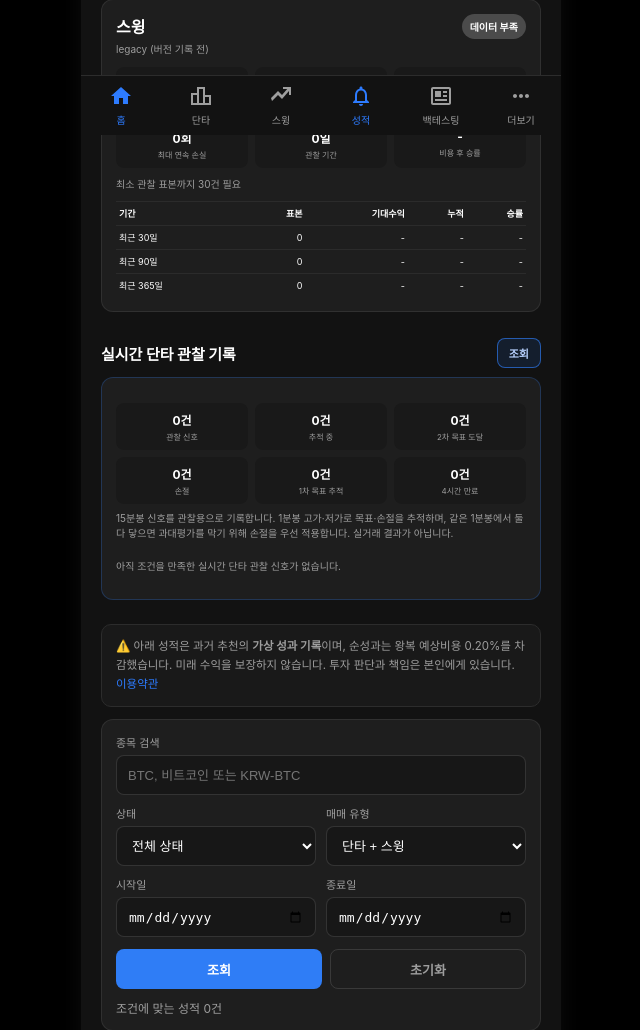
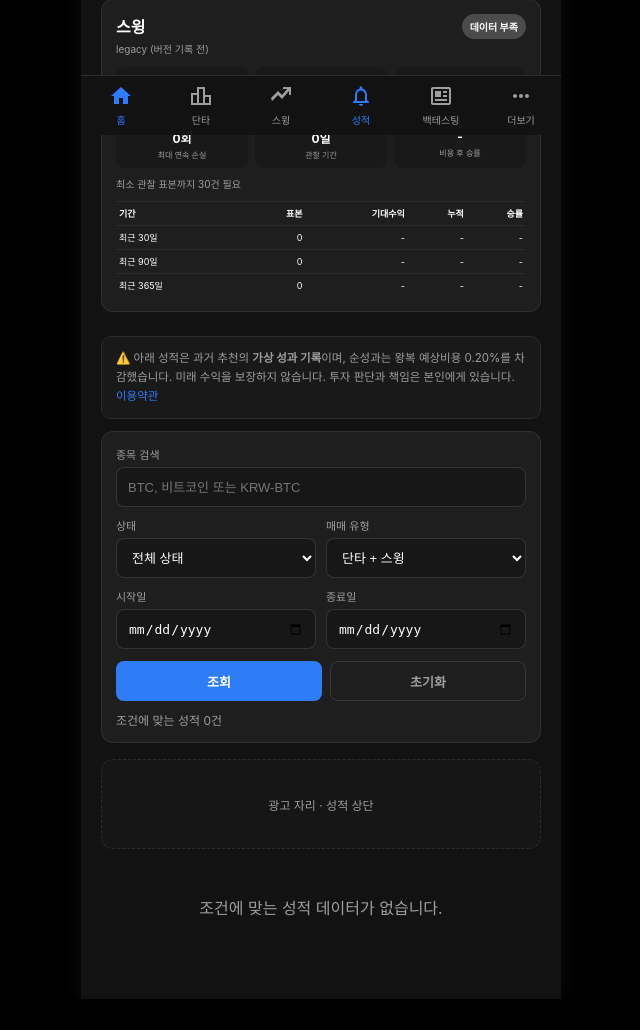
Before and after one commit to ydpapazzang/https---github.com-ydpapazzang-coin_screener2, a Django app: page /stats/ in a window 1280 px wide. Shown: the part 665-1695 px from the top of the page, without its empty margins (319-959 px from the left). After the commit the page ends 1664 px from the top, so only its background shows below. Run offline with Django 5.2, Linux system fonts and the light colour scheme; data comes from the database, SQL or seed files in the repository; data that the repository does not hold is empty; some web fonts are replaced.

Commit message:
Use AJAX stats filters and remove intraday observer
* Remove intraday danta observation UI and tracking

* Remove intraday danta observation UI and tracking

* Remove intraday danta observation UI and tracking

* Remove intraday danta observation UI and tracking

* Remove unused intraday danta observer assets

* Remove unused intraday danta observer assets

* Remove unused intraday danta observer assets

* Use AJAX stats filters and remove intraday observer

```diff
--- a/coinscreener/screener/templates/screener/partials/intraday_observations.html
+++ /dev/null
@@ -1,25 +0,0 @@
-{% load humanize %}
-<div class="intraday-card">
-    <div class="confidence-grid">
-        <div class="confidence-metric"><div class="confidence-value">{{ intraday_summary.total }}건</div><div class="confidence-label">관찰 신호</div></div>
-        <div class="confidence-metric"><div class="confidence-value">{{ intraday_summary.open }}건</div><div class="confidence-label">추적 중</div></div>
-        <div class="confidence-metric"><div class="confidence-value">{{ intraday_summary.target_2 }}건</div><div class="confidence-label">2차 목표 도달</div></div>
-        <div class="confidence-metric"><div class="confidence-value">{{ intraday_summary.stopped }}건</div><div class="confidence-label">손절</div></div>
-        <div class="confidence-metric"><div class="confidence-value">{{ intraday_summary.target_1 }}건</div><div class="confidence-label">1차 목표 추적</div></div>
-        <div class="confidence-metric"><div class="confidence-value">{{ intraday_summary.expired }}건</div><div class="confidence-label">4시간 만료</div></div>
-    </div>
-    <div class="intraday-note">15분봉 신호를 관찰용으로 기록합니다. 1분봉 고가·저가로 목표·손절을 추적하며, 같은 1분봉에서 둘 다 닿으면 과대평가를 막기 위해 손절을 우선 적용합니다. 실거래 결과가 아닙니다.</div>
-    <div class="intraday-list">
-        {% for obs in intraday_observations %}
-        <div class="intraday-row">
-            <div class="intraday-row-top">
-                <div><span class="intraday-name">{{ obs.name }}</span> <span class="rec-ticker">{{ obs.ticker }}</span><div class="intraday-time">{{ obs.detected_at|date:"m.d H:i" }} KST · {{ obs.strategy_version }}</div></div>
-                <div class="intraday-status {% if obs.status == 'stopped' %}pct-down{% elif obs.status == 'target_1' or obs.status == 'target_2' %}pct-up{% endif %}">{{ obs.get_status_display }}{% if obs.result_pct != None %} · {% if obs.result_pct > 0 %}+{% endif %}{{ obs.result_pct|floatformat:2 }}%{% endif %}</div>
-            </div>
-            <div class="intraday-prices">진입 {{ obs.entry_price|floatformat:-2|intcomma }}원 · 1차 {{ obs.target_1_price|floatformat:-2|intcomma }}원 · 2차 {{ obs.target_2_price|floatformat:-2|intcomma }}원 · 손절 {{ obs.stop_loss|floatformat:-2|intcomma }}원{% if obs.max_profit_pct != None %}<br>관측 최고 {{ obs.highest_price|floatformat:-2|intcomma }}원 · 최대 {% if obs.max_profit_pct > 0 %}+{% endif %}{{ obs.max_profit_pct|floatformat:2 }}%{% endif %}</div>
-        </div>
-        {% empty %}
-        <div class="intraday-note">아직 조건을 만족한 실시간 단타 관찰 신호가 없습니다.</div>
-        {% endfor %}
-    </div>
-</div>
--- a/coinscreener/screener/templates/screener/stats_list.html
+++ b/coinscreener/screener/templates/screener/stats_list.html
@@ -285,18 +285,6 @@
     .confidence-periods { width:100%; margin-top:10px; border-collapse:collapse; font-size:9px; text-align:right; }
     .confidence-periods th,.confidence-periods td { padding:5px 3px; border-top:1px solid rgba(255,255,255,.06); }.confidence-periods th:first-child,.confidence-periods td:first-child{text-align:left}
     .regime-list { margin-top:8px; color:var(--text-secondary); font-size:9px; line-height:1.6; }
-    .intraday-section { padding: 14px 20px 2px; }
-    .intraday-heading { display:flex; justify-content:space-between; align-items:center; gap:10px; margin-bottom:9px; }
-    .intraday-heading .confidence-heading { margin:0; }
-    .intraday-refresh { min-height:30px; padding:0 11px; border:1px solid rgba(47,125,246,.65); border-radius:8px; color:#b9d2ff; background:rgba(47,125,246,.12); font-size:11px; font-weight:700; cursor:pointer; }
-    .intraday-refresh:disabled { opacity:.55; cursor:wait; }
-    .intraday-card { margin-bottom: 10px; padding: 14px; border: 1px solid rgba(47,125,246,.25); border-radius: 12px; background: var(--surface-color); }
-    .intraday-note { margin: 7px 0 11px; color: var(--text-secondary); font-size: 10px; line-height: 1.5; }
-    .intraday-list { display:flex; flex-direction:column; gap:7px; }
-    .intraday-row { padding:10px; border-radius:8px; background:rgba(0,0,0,.18); }
-    .intraday-row-top { display:flex; align-items:center; justify-content:space-between; gap:8px; }
-    .intraday-name { font-weight:700; font-size:13px; }.intraday-time { color:var(--text-secondary); font-size:10px; }
-    .intraday-status { font-size:10px; font-weight:700; }.intraday-prices { margin-top:6px; color:var(--text-secondary); font-size:10px; line-height:1.55; }
 </style>
 {% endblock %}
 
@@ -357,14 +345,6 @@
         {% if report.regimes %}<div class="regime-list"><b>시장 국면별</b><br>{% for regime in report.regimes %}{{ regime.label }} · {{ regime.sample_count }}건 · 기대 {{ regime.expectancy_pct|floatformat:2 }}% · 승률 {{ regime.win_rate|floatformat:1 }}%{% if not forloop.last %}<br>{% endif %}{% endfor %}</div>{% endif %}
     </div>
     {% endfor %}
-</section>
-
-<section class="intraday-section">
-    <div class="intraday-heading">
-        <div class="confidence-heading">실시간 단타 관찰 기록</div>
-        <button id="intraday-refresh" class="intraday-refresh" type="button" data-url="{% url 'intraday_observations_partial' %}">조회</button>
-    </div>
-    <div id="intraday-observations">{% include 'screener/partials/intraday_observations.html' %}</div>
 </section>
 
 <div class="disclaimer">
@@ -539,30 +519,4 @@
         <a class="page-link" href="?{% if filter_query %}{{ filter_query }}&{% endif %}page={{ page_obj.next_page_number }}">다음</a>
     {% endif %}
 </nav>
-{% endif %}
-<script>
-(() => {
-    const button = document.getElementById('intraday-refresh');
-    const container = document.getElementById('intraday-observations');
-    if (!button || !container) return;
-    button.addEventListener('click', async () => {
-        button.disabled = true;
-        const originalText = button.textContent;
-        button.textContent = '조회 중…';
-        try {
-            const response = await fetch(button.dataset.url, {
-                headers: { 'X-Requested-With': 'XMLHttpRequest' },
-            });
-            if (!response.ok) throw new Error('조회 실패');
-            container.innerHTML = await response.text();
-        } catch (error) {
-            button.textContent = '조회 실패';
-            window.setTimeout(() => { button.textContent = originalText; }, 1500);
-        } finally {
-            button.disabled = false;
-        }
-        if (button.textContent !== '조회 실패') button.textContent = originalText;
-    });
-})();
-</script>
-{% endblock %}
+{% endif %}{% endblock %}
--- a/coinscreener/screener/urls.py
+++ b/coinscreener/screener/urls.py
@@ -46,7 +46,6 @@ urlpatterns = [
     path('danta/', views.danta_list, name='danta_list'),
     path('swing/', views.swing_list, name='swing_list'),
     path('stats/', views.stats_list, name='stats_list'),
-    path('stats/intraday-observations/', views.intraday_observations_partial, name='intraday_observations_partial'),
     path('portfolio/', views.portfolio_list, name='portfolio_list'),
     path('portfolio/add/<int:recommendation_id>/', views.portfolio_add, name='portfolio_add'),
     path('portfolio/<int:position_id>/close/', views.portfolio_close, name='portfolio_close'),
--- a/coinscreener/screener/views/danta_views.py
+++ b/coinscreener/screener/views/danta_views.py
@@ -5,7 +5,7 @@ from django.db.models import Q
 from django.shortcuts import render
 from django.utils import timezone
 
-from ..models import DailyRecommendation, IntradayObservation
+from ..models import DailyRecommendation
 from ..strategy_confidence import build_confidence_report
 
 
@@ -66,32 +66,6 @@ def swing_list(request):
 def _parse_filter_date(raw_value):
     if not raw_value:
         return None
-
-
-def _intraday_observation_context():
-    """성적표의 독립 AJAX 카드에 필요한 최신 관찰 데이터만 구성한다."""
-    observations = IntradayObservation.objects.all()
-    summary = {
-        'total': observations.count(),
-        'open': observations.filter(status__in=['open', 'target_1']).count(),
-        'target_1': observations.filter(status='target_1').count(),
-        'target_2': observations.filter(status='target_2').count(),
-        'stopped': observations.filter(status='stopped').count(),
-        'expired': observations.filter(status='expired').count(),
-    }
-    return {
-        'intraday_observations': observations.order_by('-detected_at')[:30],
-        'intraday_summary': summary,
-    }
-
-
-def intraday_observations_partial(request):
-    """실시간 단타 관찰 카드만 반환하는 GET 전용 AJAX 엔드포인트."""
-    return render(
-        request,
-        'screener/partials/intraday_observations.html',
-        _intraday_observation_context(),
-    )
     try:
         return date.fromisoformat(raw_value)
     except (TypeError, ValueError):
@@ -199,5 +173,4 @@ def stats_list(request):
             build_confidence_report('swing'),
         ],
     }
-    context.update(_intraday_observation_context())
     return render(request, 'screener/stats_list.html', context)
```
Also changed, not shown: coinscreener/screener/management/commands/update_upbit_cache.py (+0 -48 lines), coinscreener/screener/test_stats_features.py (+1 -14 lines), 2 other files.
